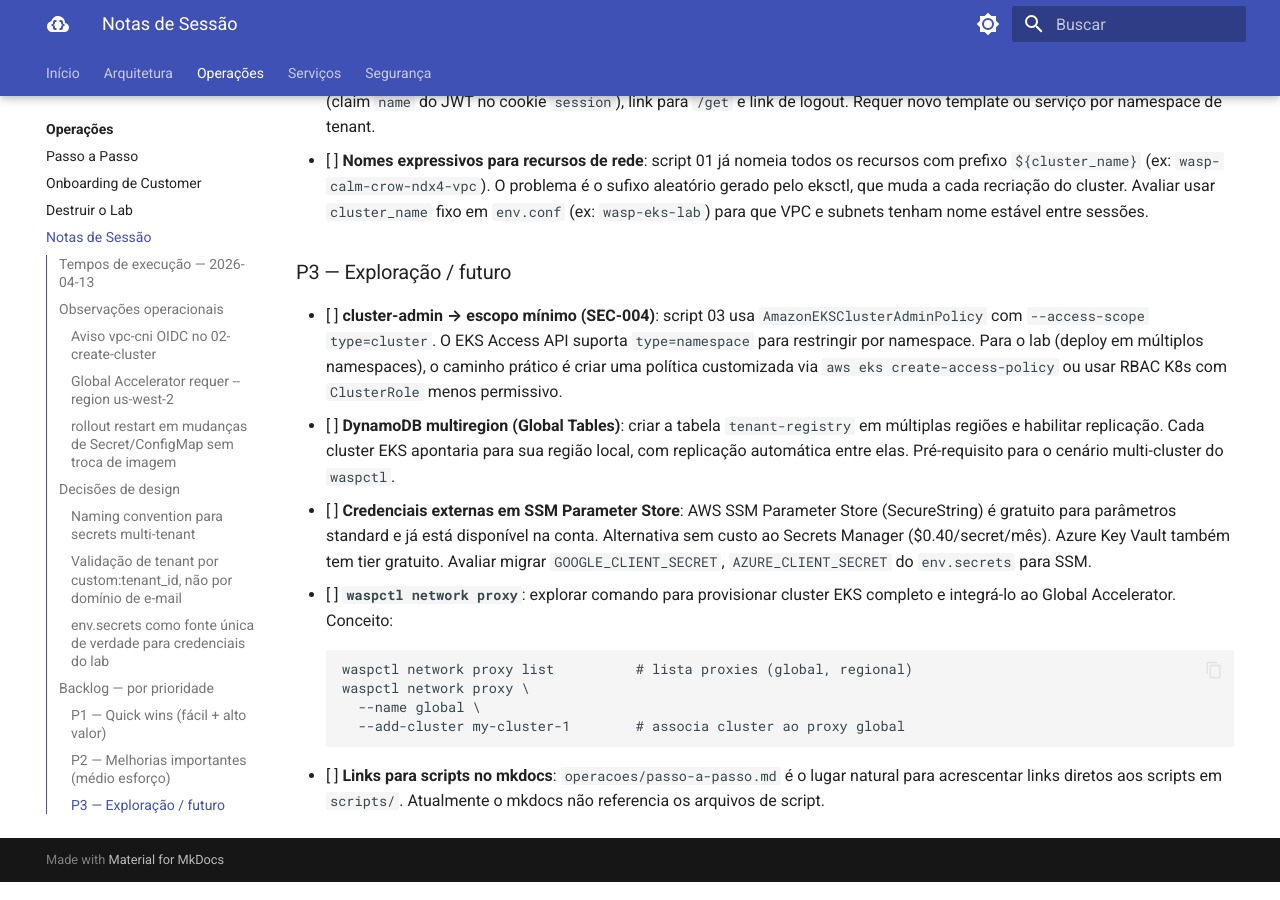
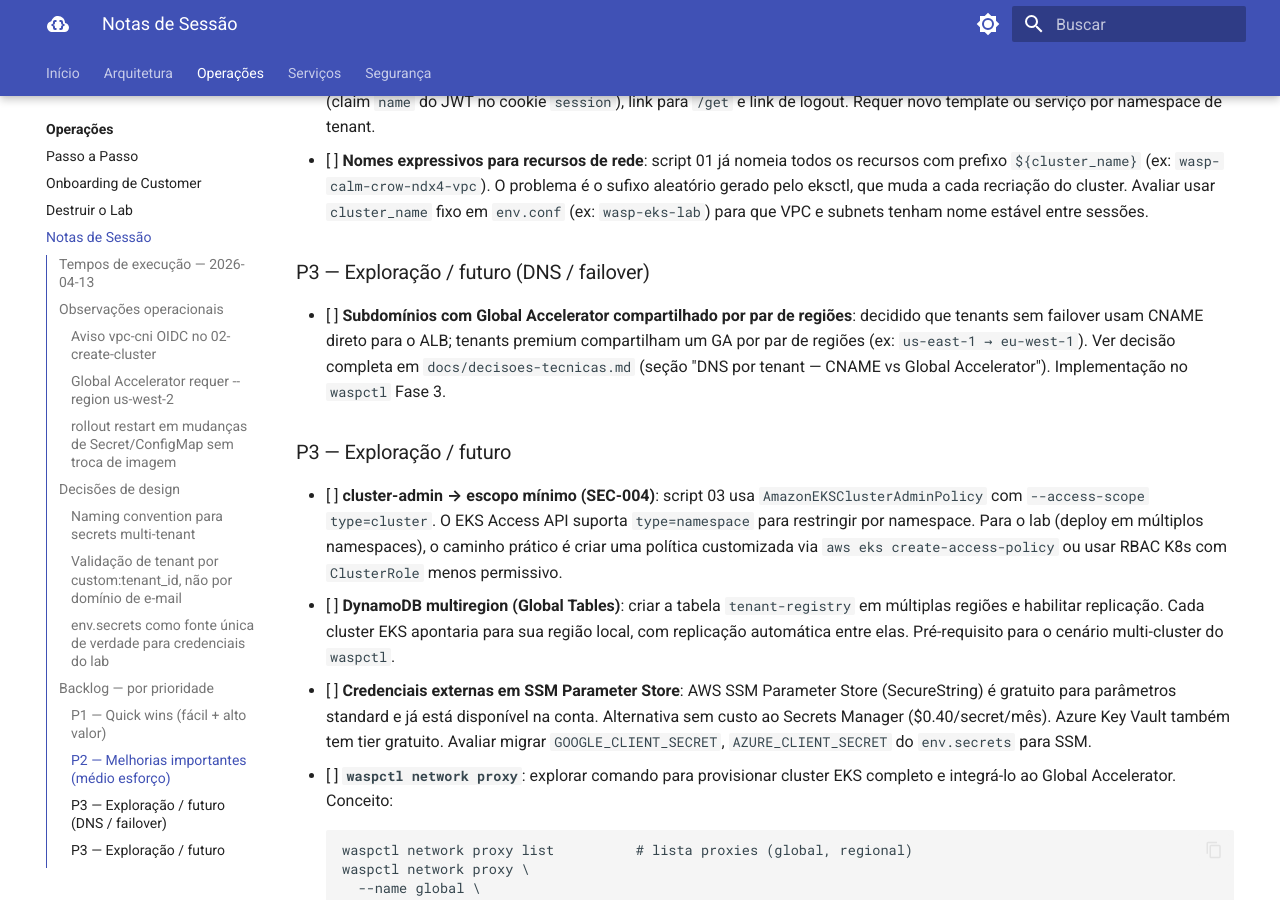
Before and after one commit to smsilva/aws-saas-platform, an MkDocs documentation site: the page built from docs/notes.md, in a window 1280 px wide and 900 px high, scrolled down 4551 px. Built offline with MkDocs 1.6.1 and Material for MkDocs 9.7.7, drawn with Linux system fonts in a browser that asks for light colours; some of the changed text lies outside the part shown.

```diff
--- a/docs/notes.md
+++ b/docs/notes.md
@@ -113,7 +113,7 @@ Isso evita que secrets geradas em uma sessão se percam e causem inconsistência
 - [ ] **Completar script destroy**: os recursos abaixo são criados pelos scripts mas não são removidos pelo `destroy`
   - [ ] Cognito: custom domain `idp.wasp.silvios.me` (deve ser removido antes do User Pool)
   - [ ] Cognito: User Pool `wasp-platform` (inclui IdPs Google/Microsoft e App Clients)
-  - [ ] Azure DNS: CNAME `idp.wasp.silvios.me` → CloudFront (o destroy remove `*` e `@`, mas não `idp`)
+  - [x] Azure DNS: CNAME `idp.wasp.silvios.me` → CloudFront (o destroy remove `*` e `@`, mas não `idp`)
   - [ ] Lambda: função `wasp-pre-token-generation`
   - [ ] IAM: role `wasp-pre-token-lambda-role` (com inline policy `DynamoDBTenantRegistry`)
   - [ ] IAM: role `wasp-discovery-irsa` (com inline policy `DynamoDBTenantRegistryRead`)
@@ -155,6 +155,13 @@ Isso evita que secrets geradas em uma sessão se percam e causem inconsistência
   eksctl, que muda a cada recriação do cluster. Avaliar usar `cluster_name` fixo em `env.conf`
   (ex: `wasp-eks-lab`) para que VPC e subnets tenham nome estável entre sessões.
 
+### P3 — Exploração / futuro (DNS / failover)
+
+- [ ] **Subdomínios com Global Accelerator compartilhado por par de regiões**: decidido que tenants
+  sem failover usam CNAME direto para o ALB; tenants premium compartilham um GA por par de regiões
+  (ex: `us-east-1 → eu-west-1`). Ver decisão completa em `docs/decisoes-tecnicas.md` (seção
+  "DNS por tenant — CNAME vs Global Accelerator"). Implementação no `waspctl` Fase 3.
+
 ### P3 — Exploração / futuro
 
 - [ ] **cluster-admin → escopo mínimo (SEC-004)**: script 03 usa `AmazonEKSClusterAdminPolicy` com
```
Also changed, not shown: 1 other file.
